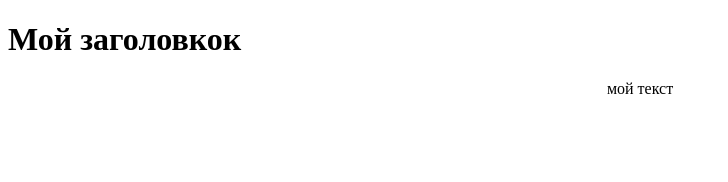
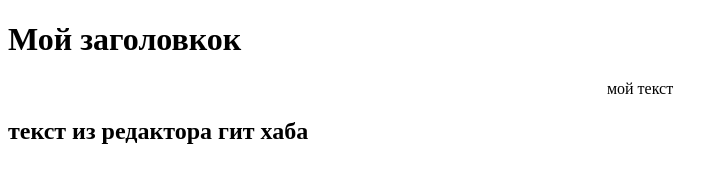
Before and after one commit to KiselevMaksim/myblog, a plain HTML site: page index.html in a window 1280 px wide. Shown: the whole page, without its empty margins (0-728 px from the left). Drawn offline with Linux system fonts and the light colour scheme.

Commit message:
Update index.html

```diff
--- a/index.html
+++ b/index.html
@@ -11,7 +11,7 @@
 <h1>Мой заголовкок</h1>
 <div align="center"><p>мой текст</p></div>
 
-
+  <h2>текст из редактора гит хаба</h2>
 
 
 
```
